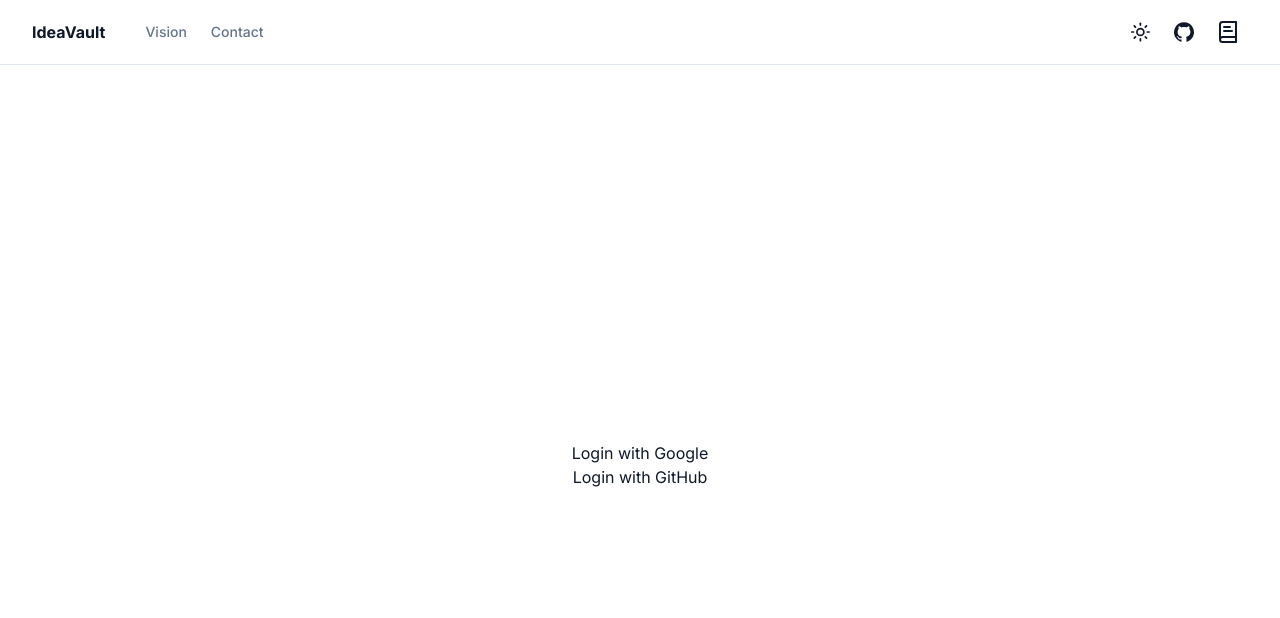
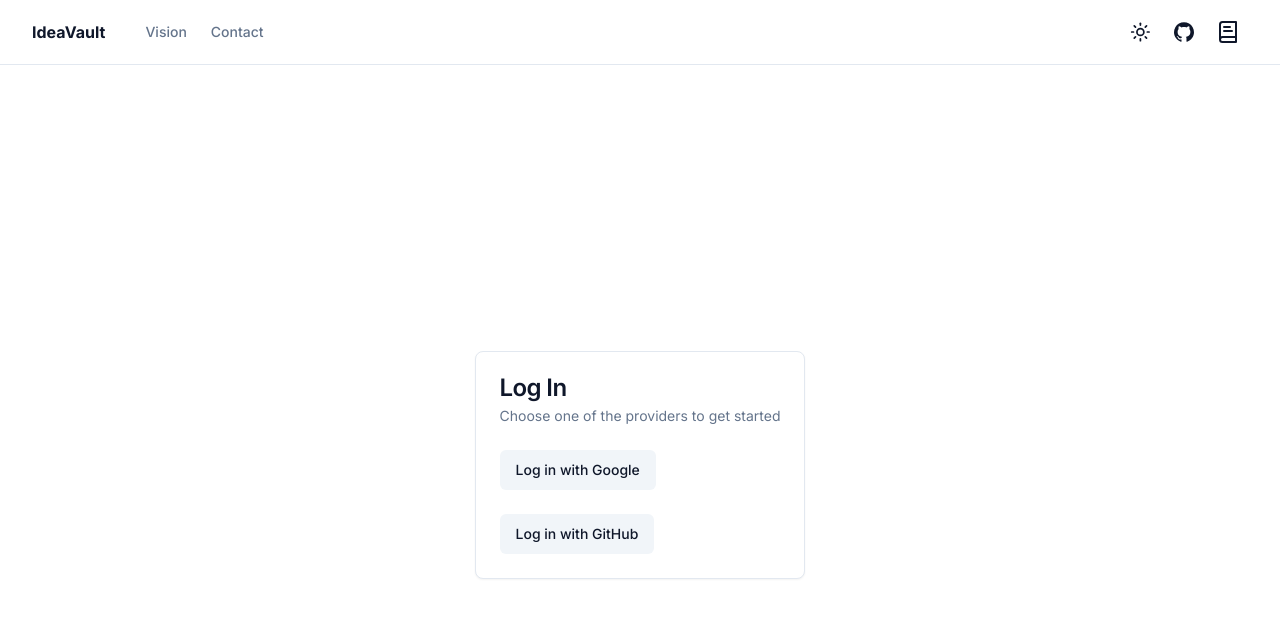
Before and after one commit to Lucas8448/IdeaVault, a Next.js app: page /login in a window 1280 px wide. Shown: the top 618 px of the page. Built offline with nearby package versions, Linux system fonts and the light colour scheme; no server answers.

Commit message:
Semi fixed login page

```diff
--- a/app/login/page.tsx
+++ b/app/login/page.tsx
@@ -2,6 +2,15 @@
 
 import { useRouter, useSearchParams } from 'next/navigation'
 import { useAuth } from '@/components/context/Auth';
+import {
+  Card,
+  CardContent,
+  CardDescription,
+  CardFooter,
+  CardHeader,
+  CardTitle,
+} from "@/components/ui/card"
+import { Button } from "@/components/ui/button"
 
 const LoginPage = () => {
   const router = useRouter();
@@ -21,8 +30,22 @@ const LoginPage = () => {
 
   return (
     <div className="flex flex-col items-center justify-center min-h-screen">
-      <button onClick={() => handleLogin('google')} className="btn-google">Login with Google</button>
-      <button onClick={() => handleLogin('github')} className="btn-github">Login with GitHub</button>
+      <Card>
+        <CardHeader>
+          <CardTitle>Log In</CardTitle>
+          <CardDescription>Choose one of the providers to get started</CardDescription>
+        </CardHeader>
+        <CardContent>
+          <Button onClick={() => handleLogin('google')} variant="secondary">
+            Log in with Google
+          </Button>
+        </CardContent>
+        <CardContent>
+          <Button onClick={() => handleLogin('github')} variant="secondary">
+            Log in with GitHub
+          </Button>
+        </CardContent>
+      </Card>
     </div>
   );
 };
```
